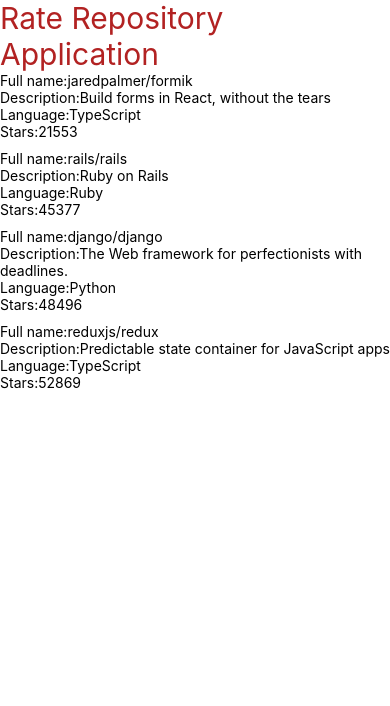
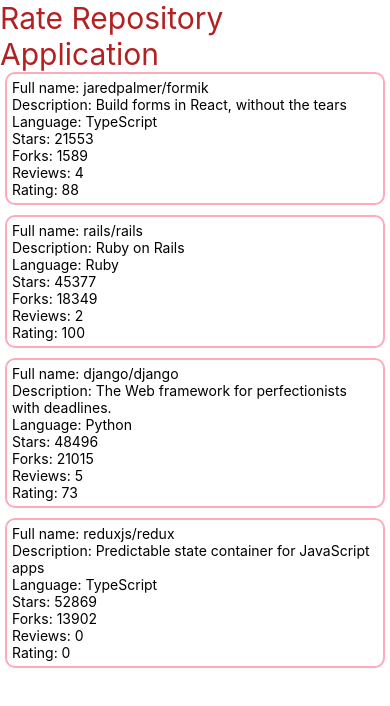
Before and after one commit to kahlstrm/rate-repository-app, a React Native app: screen / in a window 390 px wide. Shown: the top 706 px of the page. Built offline with nearby package versions, Linux system fonts and the light colour scheme.

Commit message:
ex. 10.3.

```diff
--- a/src/components/RepositoryItem.tsx
+++ b/src/components/RepositoryItem.tsx
@@ -1,15 +1,27 @@
-import { Text, View } from "react-native";
+import { StyleSheet, Text, View } from "react-native";
 import { RepositoryData } from "../types";
-
+const styles = StyleSheet.create({
+  container: {
+    borderColor: "#fab",
+    borderWidth: 2,
+    borderRadius: 10,
+    padding:5,
+    marginHorizontal: 5,
+  },
+  text: {
+    fontSize: 14,
+  },
+});
 const RepositoryItem = (item: RepositoryData) => {
-  console.log(item);
   return (
-    <View>
-      <Text>Full name:{item.fullName}</Text>
-      <Text>Description:{item.description}</Text>
-      <Text>Language:{item.language}</Text>
-      <Text>Stars:{item.stargazersCount}</Text>
-
+    <View style={styles.container}>
+      <Text>Full name: {item.fullName}</Text>
+      <Text>Description: {item.description}</Text>
+      <Text>Language: {item.language}</Text>
+      <Text>Stars: {item.stargazersCount}</Text>
+      <Text>Forks: {item.forksCount}</Text>
+      <Text>Reviews: {item.reviewCount}</Text>
+      <Text>Rating: {item.ratingAverage}</Text>
     </View>
   );
 };
```
